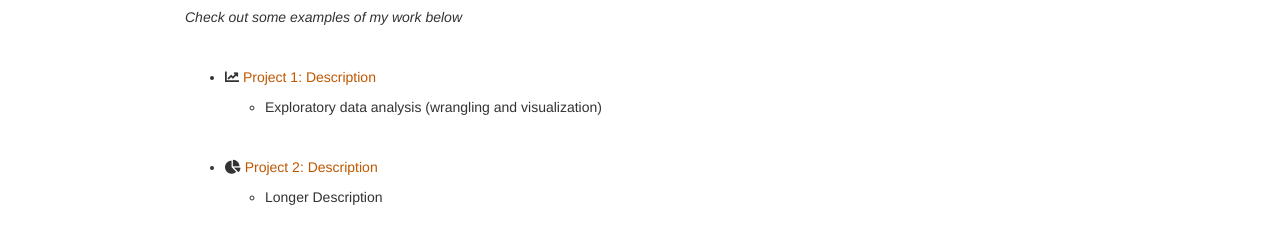
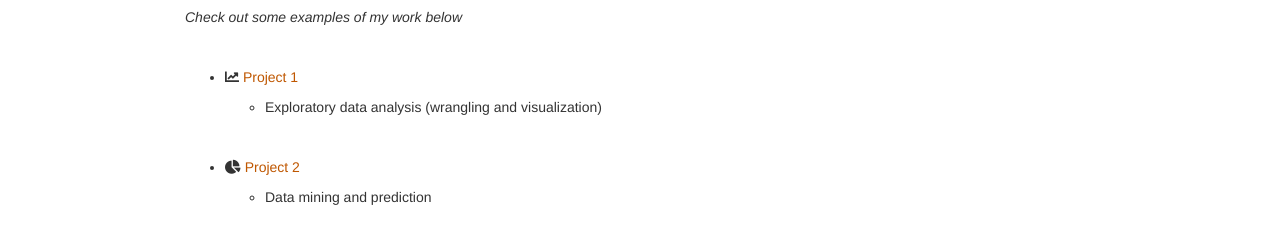
Before and after one commit to cyphercrd/cyphercrd.github.io, a plain HTML site: page portfolio.html in a window 1280 px wide. Shown: the part 116-360 px from the top of the page. Drawn offline with nearby package versions, Linux system fonts and the light colour scheme; some packages are replaced by stand-ins of ours.

Commit message:
project 2 link

```diff
--- a/portfolio.html
+++ b/portfolio.html
@@ -321,16 +321,16 @@ $(document).ready(function () {
 <p><em>Check out some examples of my work below</em></p>
 <p><br></p>
 <ul>
-<li><p><i class="fa fa-chart-line"> </i> <a href="https://cyphercrd.github.io/project1/">Project 1: Description</a></p>
+<li><p><i class="fa fa-chart-line"> </i> <a href="https://cyphercrd.github.io/project1/">Project 1</a></p>
 <ul>
 <li>Exploratory data analysis (wrangling and visualization)</li>
 </ul></li>
 </ul>
 <p><br></p>
 <ul>
-<li><p><i class="fa fa-chart-pie"> </i> <a href="https://www.google.com">Project 2: Description</a></p>
+<li><p><i class="fa fa-chart-pie"> </i> <a href="https://cyphercrd.github.io/project2/">Project 2</a></p>
 <ul>
-<li>Longer Description</li>
+<li>Data mining and prediction</li>
 </ul></li>
 </ul>
 
```
